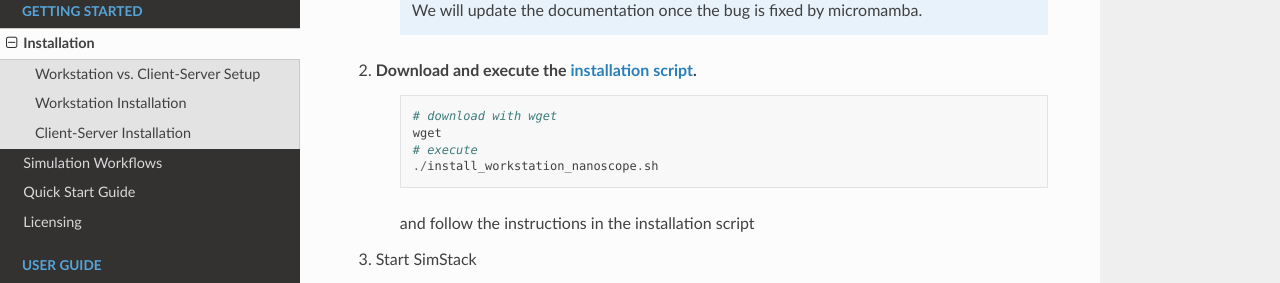
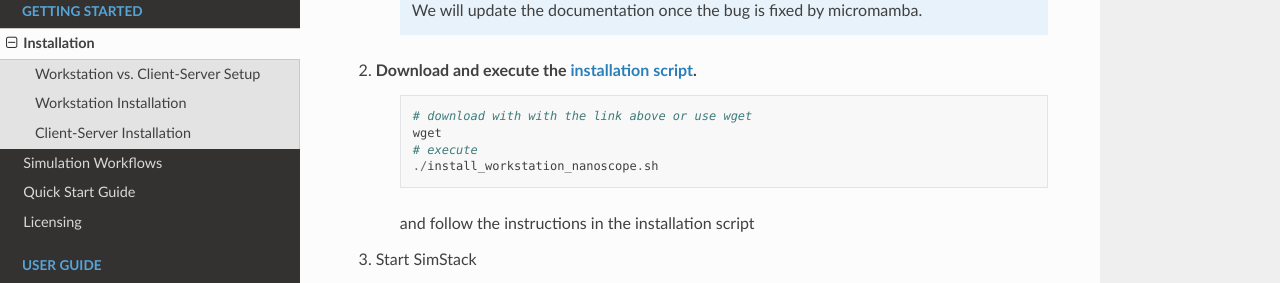
Before and after one commit to NanomatchGmbH/nanoscope-docs, a Sphinx documentation site: the page built from docs/source/getting_started/installation.rst, in a window 1280 px wide and 900 px high, scrolled down 1094 px. Shown: the part 151-434 px from the top of the window. Built offline with Sphinx 7.4.7 and the Read the Docs theme 3.1.0, drawn with Linux system fonts in a browser that asks for light colours.

Commit message:
small note for wget

```diff
--- a/docs/source/getting_started/installation.rst
+++ b/docs/source/getting_started/installation.rst
@@ -51,7 +51,7 @@
 2. Download and execute the `installation script <https://github.com/NanomatchGmbH/nanomatch-release/blob/main/install_workstation_nanoscope.sh>`_.
     ::
 
-        # download with wget
+        # download with with the link above or use wget
         wget
         # execute
         ./install_workstation_nanoscope.sh
```
